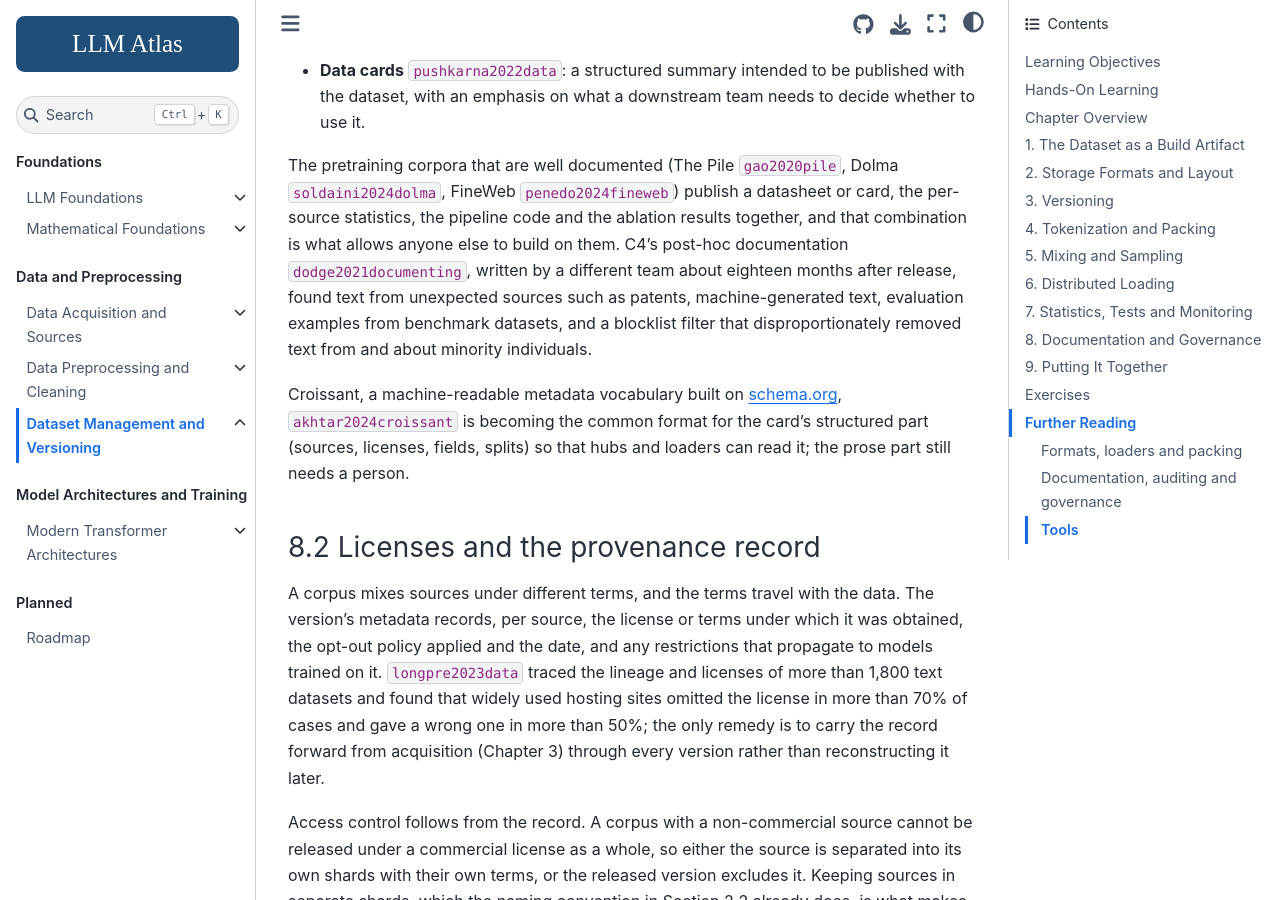
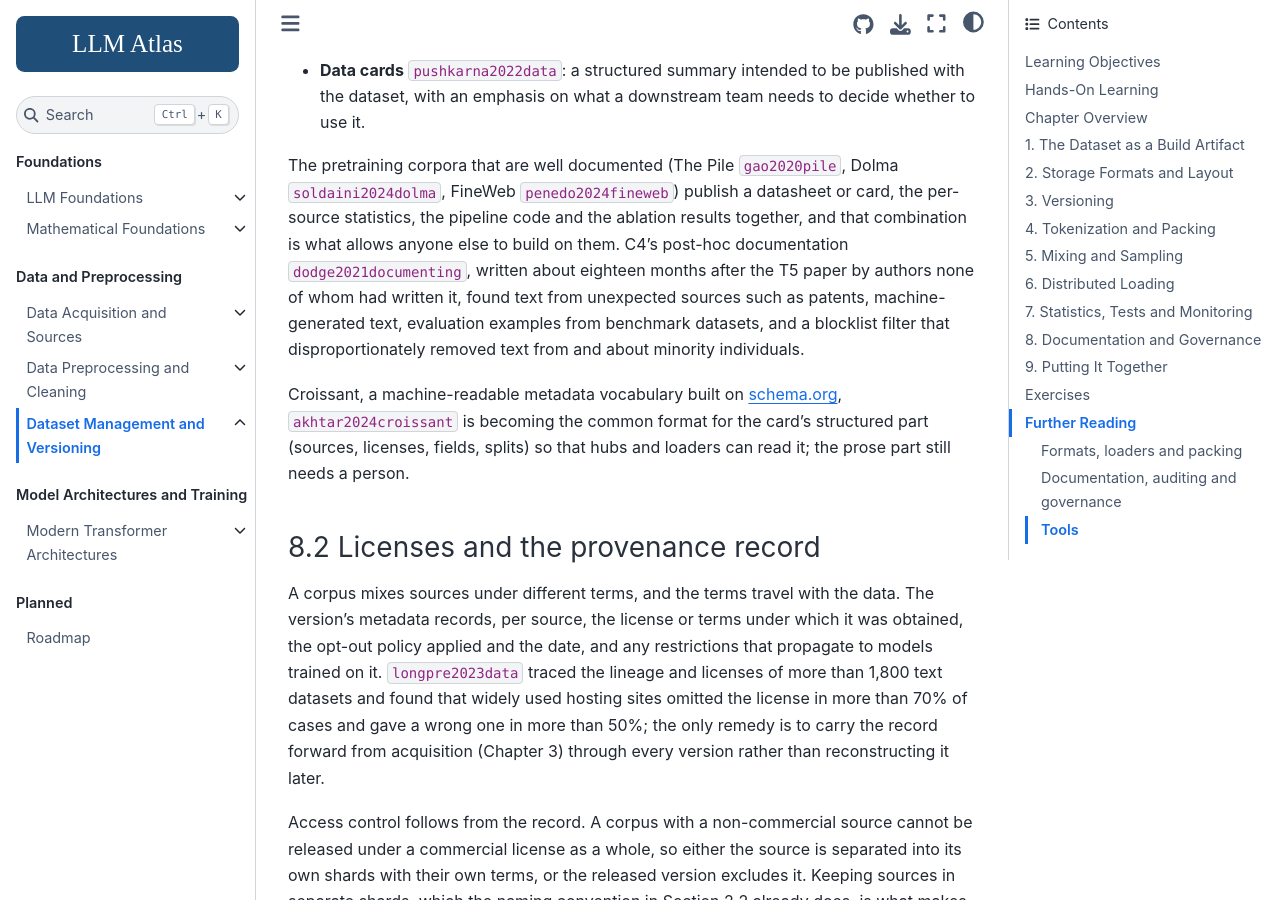
Before and after one commit to Beaker12/llmatlas, a Jupyter Book: the page built from chapters/05-dataset-management/index.md, in a window 1280 px wide and 900 px high, scrolled down 23139 px. Built offline with Jupyter Book 1.0.4 settings and Sphinx 7.4.7 and the Sphinx Book theme 1.1.4, drawn with Linux system fonts in a browser that asks for light colours; pages that are not in the unit, such as notebooks, are missing from menus; cross-references to code outside the pages are shown as plain code.

Commit message:
Chapter 5: American spelling in notebook code, allow the Greys colormap name, state the C4 audit authorship from both author lists

```diff
--- a/chapters/05-dataset-management/index.md
+++ b/chapters/05-dataset-management/index.md
@@ -767,7 +767,7 @@ A dataset version is accompanied by a document that says what it is for someone
 - **Datasheets for Datasets** {cite}`gebru2021datasheets`: a questionnaire covering motivation, composition, collection process, preprocessing, uses, distribution and maintenance. It was written to make the people assembling a dataset answer the questions a user will have, and it remains the reference.
 - **Data cards** {cite}`pushkarna2022data`: a structured summary intended to be published with the dataset, with an emphasis on what a downstream team needs to decide whether to use it.
 
-The pretraining corpora that are well documented (The Pile {cite}`gao2020pile`, Dolma {cite}`soldaini2024dolma`, FineWeb {cite}`penedo2024fineweb`) publish a datasheet or card, the per-source statistics, the pipeline code and the ablation results together, and that combination is what allows anyone else to build on them. C4's post-hoc documentation {cite}`dodge2021documenting`, written by a different team about eighteen months after release, found text from unexpected sources such as patents, machine-generated text, evaluation examples from benchmark datasets, and a blocklist filter that disproportionately removed text from and about minority individuals.
+The pretraining corpora that are well documented (The Pile {cite}`gao2020pile`, Dolma {cite}`soldaini2024dolma`, FineWeb {cite}`penedo2024fineweb`) publish a datasheet or card, the per-source statistics, the pipeline code and the ablation results together, and that combination is what allows anyone else to build on them. C4's post-hoc documentation {cite}`dodge2021documenting`, written about eighteen months after the T5 paper by authors none of whom had written it, found text from unexpected sources such as patents, machine-generated text, evaluation examples from benchmark datasets, and a blocklist filter that disproportionately removed text from and about minority individuals.
 
 Croissant, a machine-readable metadata vocabulary built on schema.org, {cite}`akhtar2024croissant` is becoming the common format for the card's structured part (sources, licenses, fields, splits) so that hubs and loaders can read it; the prose part still needs a person.
 
```
Also changed, not shown: 3 other files.
